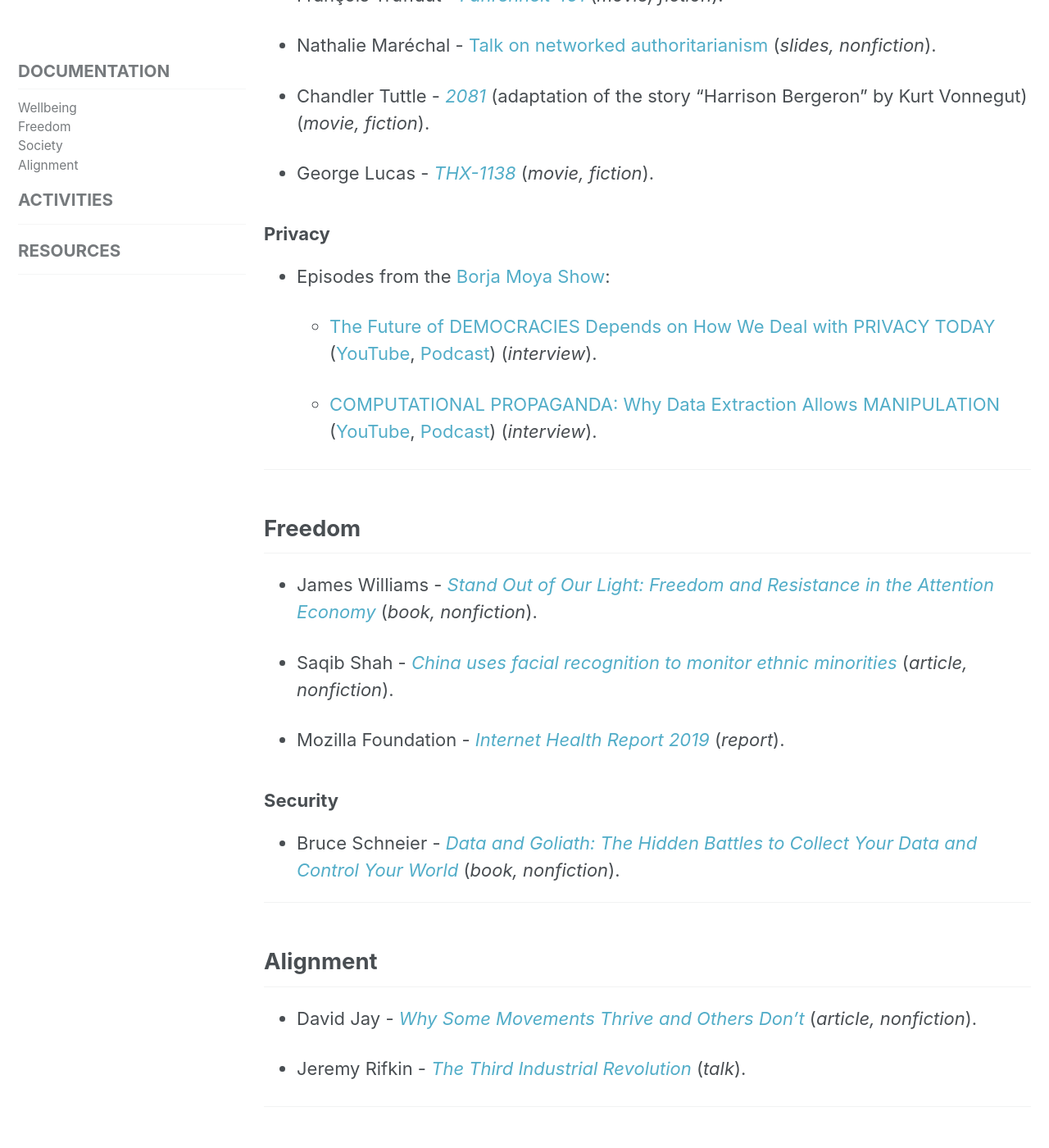
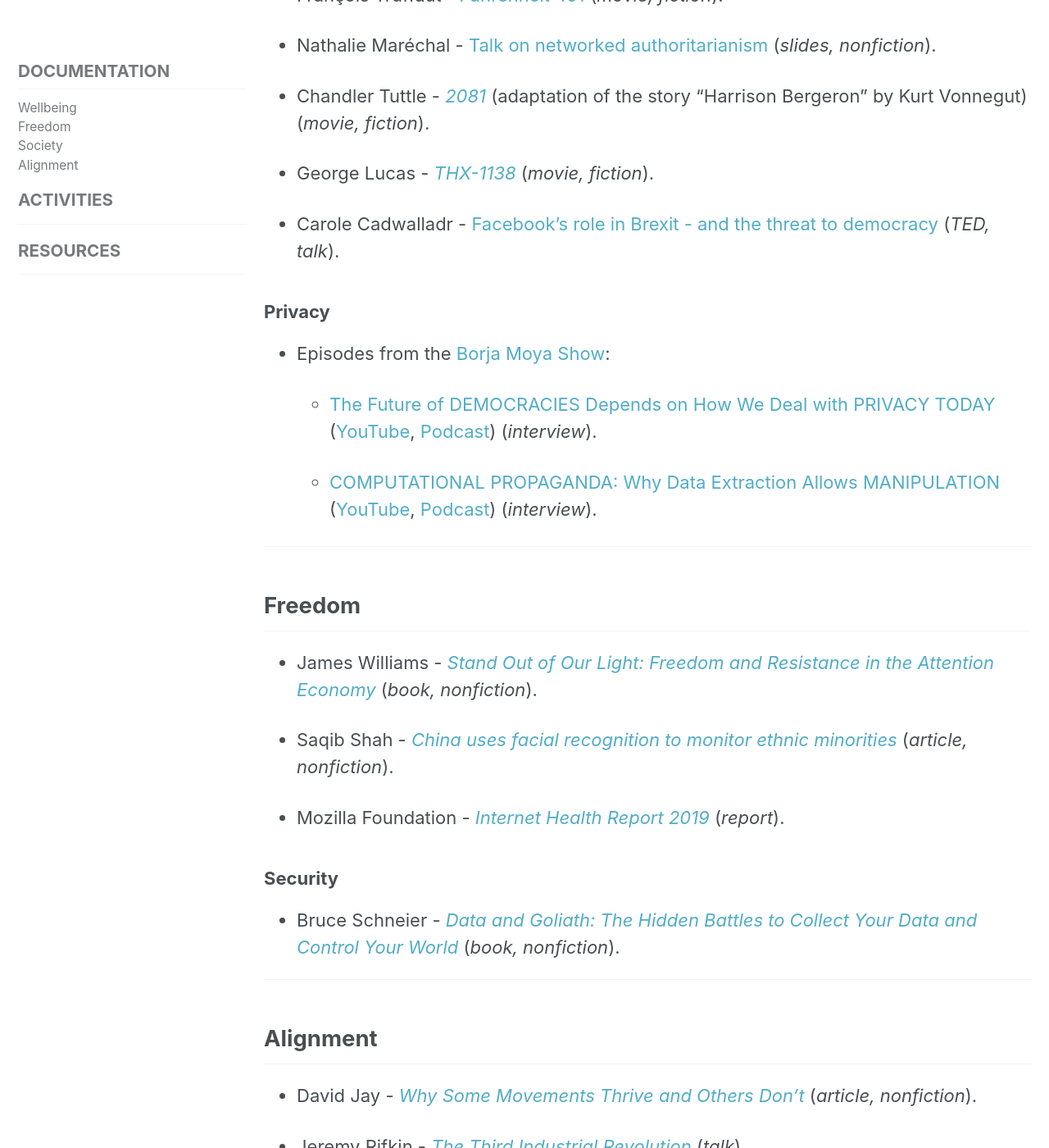
Before and after one commit to humanetech-community/community-hub, a Jekyll site: the page built from _resources/00-resources-root.md, in a window 1280 px wide and 1400 px high, scrolled down 1591 px. Shown: the whole window at 82% size. Built offline with Jekyll 4.4.1, drawn with Linux system fonts in a browser that asks for light colours; cached includes are drawn as plain includes; nearby versions of some CDN libraries; some of the changed lines change nothing that is shown; some of the changed text lies outside the part shown; grey boxes are pictures that could not be loaded.

Commit message:
Resource added

```diff
--- a/_resources/00-resources-root.md
+++ b/_resources/00-resources-root.md
@@ -3,7 +3,7 @@
 title: "Resources"
 excerpt: "Resources of the Humane Tech Community"
 author_profile: false
-last_modified_at: 2019-05-05T12+02:00
+last_modified_at: 2019-05-10T12+02:00
 sidebar:
   nav: "topleveldocs"
 custom_pagination:
@@ -57,6 +57,8 @@
 
 - George Lucas - [_THX-1138_](https://en.wikipedia.org/wiki/THX_1138) (_movie, fiction_).
 
+- Carole Cadwalladr - [Facebook's role in Brexit - and the threat to democracy](https://www.ted.com/talks/carole_cadwalladr_facebook_s_role_in_brexit_and_the_threat_to_democracy) (_TED, talk_).
+
 
 ### Privacy
 
@@ -82,6 +84,7 @@
 - Mozilla Foundation - [_Internet Health Report 2019_](https://internethealthreport.org/2019/) (_report_).
 
 ### Security
+
 - Bruce Schneier - [_Data and Goliath: The Hidden Battles to Collect Your Data and Control Your World_](https://www.schneier.com/books/data_and_goliath/) (_book, nonfiction_).
 
 ---
```
